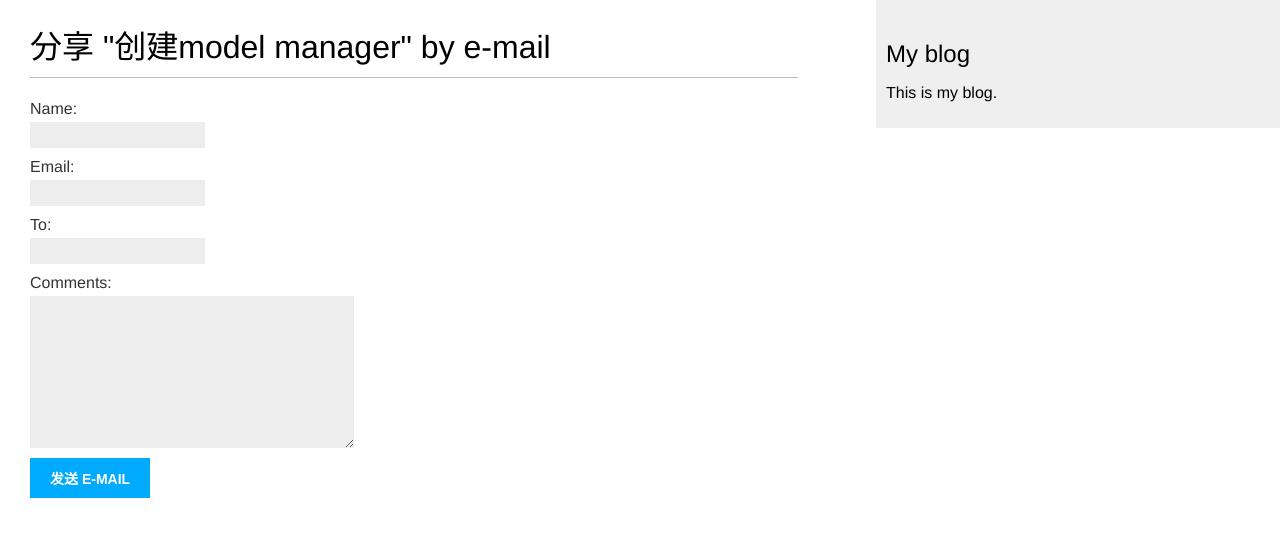
After one commit to blurrye/mysite, a Django app: page /8/share/ in a window 1280 px wide. The commit adds this page. Shown: the top 537 px of the page. Run offline with Django 3.2, Linux system fonts and the light colour scheme; data comes from the database, SQL or seed files in the repository.

Commit message:
通过Django发送email

```diff
--- /dev/null
+++ b/blog/forms.py
@@ -0,0 +1,8 @@
+from django import forms
+
+
+class EmailPostForm(forms.Form):
+    name = forms.CharField(max_length=25)
+    email = forms.EmailField()
+    to = forms.EmailField()
+    comments = forms.CharField(required=False, widget=forms.Textarea)
--- a/blog/templates/blog/post/detail.html
+++ b/blog/templates/blog/post/detail.html
@@ -8,4 +8,8 @@
         Published {{ post.publish }} by {{ post.author }}
     </p>
     {{ post.body | linebreaks }}
+
+    <p>
+        <a href="{% url 'blog:post_share' post.id %}">分享</a>
+    </p>
 {% endblock %}
--- /dev/null
+++ b/blog/templates/blog/post/share.html
@@ -0,0 +1,17 @@
+{% extends "blog/base.html" %}
+
+{% block title %}分享文章{% endblock %}
+
+{% block content %}
+    {% if sent %}
+        <h1>E-mail 发送成功</h1>
+        <p>"{{ post.title }}"成功发送到{{ cd.to }}</p>
+    {% else %}
+        <h1>分享 "{{ post.title }}" by e-mail</h1>
+        <form action="." method="post">
+            {{ form.as_p }}
+            {% csrf_token %}
+            <input type="submit" value="发送 e-mail">
+        </form>
+    {% endif %}
+{% endblock %}
--- a/blog/urls.py
+++ b/blog/urls.py
@@ -8,4 +8,5 @@ urlpatterns = [
     url(r'^(?P<year>\d{4})/(?P<month>\d{2})/(?P<day>\d{2})/(?P<post>[-\w]+)/$',
         views.post_detail,
         name='post_detail'),
+    url(r'^(?P<post_id>\d+)/share/$', views.post_share, name='post_share'),
 ]
--- a/blog/views.py
+++ b/blog/views.py
@@ -1,8 +1,10 @@
 from django.shortcuts import render, get_object_or_404
 from django.core.paginator import Paginator, EmptyPage, PageNotAnInteger
+from django.core.mail import send_mail
 from django.views.generic import ListView
 
 from .models import *
+from .forms import *
 
 
 class PostListView(ListView):
@@ -32,3 +34,21 @@ def post_detail(request, year, month, day, post):
                              publish__month=month,
                              publish__day=day)
     return render(request, 'blog/post/detail.html', locals())
+
+
+def post_share(request, post_id):
+    post = get_object_or_404(Post, id=post_id, status='published')
+    cd = None
+    if request.method == 'POST':
+        form = EmailPostForm(request.POST)
+        if form.is_valid():
+            cd = form.cleaned_data
+            # ... send email
+            post_url = request.build_absolute_uri(post.get_absolute_url())
+            subject = '{} ({}) recommends you reading "{}"'.format(cd['name'], cd['email'], post.title)
+            message = 'Read "{}" at {}\n\n{}\'s comments: {}'.format(post.title, post_url, cd['name'], cd['comments'])
+            send_mail(subject, message, 'admin@myblog.com', [cd['to']])
+            sent = True
+    else:
+        form = EmailPostForm()
+    return render(request, 'blog/post/share.html', locals())
```
Also changed, not shown: mysite/settings.py (+8 -6 lines).
